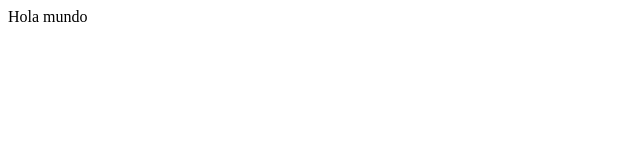
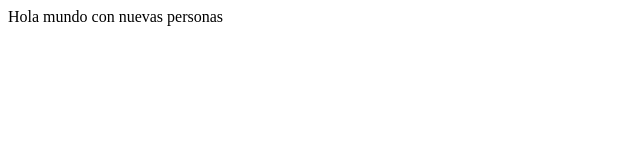
Before and after one commit to KAIS-Group/Git-y-Scrum-Semana-1-, a plain HTML site: page index.html in a window 1280 px wide. Shown: the whole page, without its empty margins (0-640 px from the left). Drawn offline with Linux system fonts and the light colour scheme.

Commit message:
Haciendo cambios en el html

```diff
--- a/index.html
+++ b/index.html
@@ -6,6 +6,6 @@
     <title>Document</title>
 </head>
 <body>
-    <div>Hola mundo</div>
+    <div>Hola mundo con nuevas personas</div>
 </body>
 </html>
```
